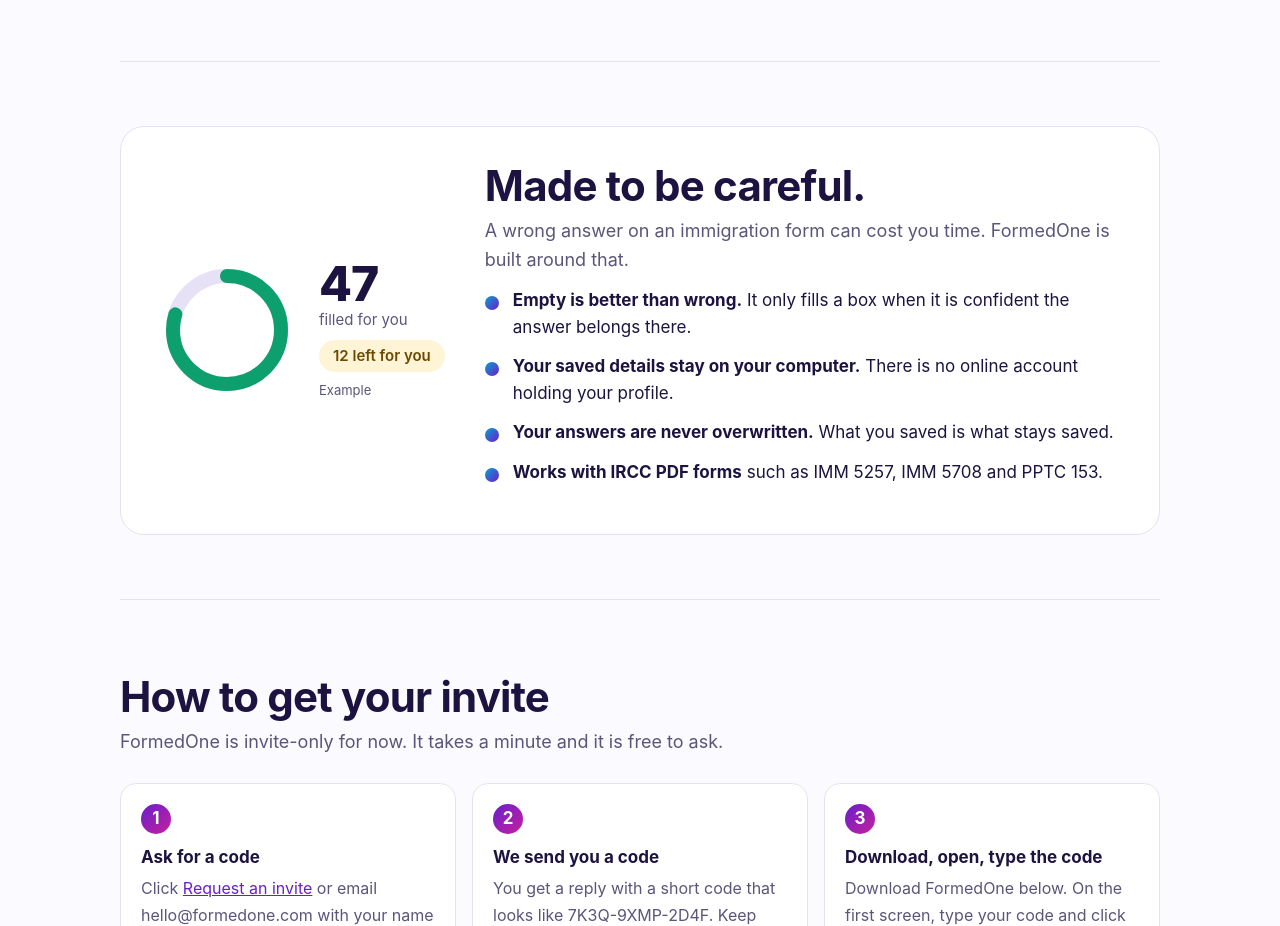
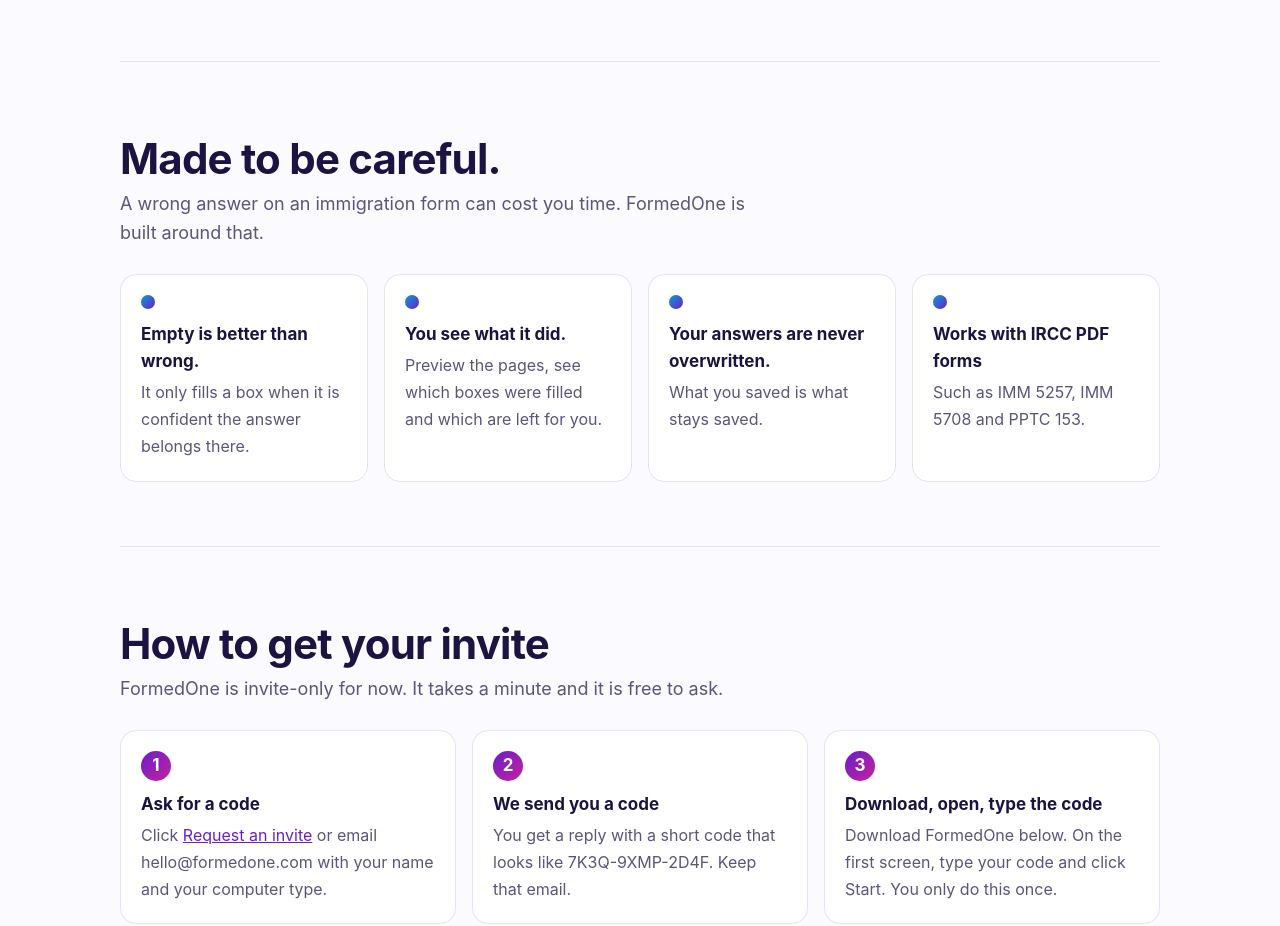
Before and after one commit to FatimaOkunola/formedone-downloads, a plain HTML site: page index.html in a window 1280 px wide. Shown: the part 1827-2753 px from the top of the page. Drawn offline with Linux system fonts and the light colour scheme.

Commit message:
Simpler careful section

```diff
--- a/index.html
+++ b/index.html
@@ -78,16 +78,11 @@ h2{font-size:clamp(28px,4.6vw,42px);line-height:1.1;margin:10px 0 8px;letter-spa
 .step:before{counter-increment:s;content:counter(s);display:inline-grid;place-items:center;width:30px;height:30px;border-radius:50%;background:linear-gradient(135deg,var(--purple),var(--magenta));color:#fff;font-weight:700;margin-bottom:10px}
 .step b{display:block;margin-bottom:4px}
 .step span{color:var(--muted);font-size:16px}
-.careful{background:var(--card);border:1px solid var(--line);border-radius:24px;padding:36px;display:flex;flex-wrap:wrap;gap:40px;align-items:center}
-.careful .ring{flex:0 0 auto;display:flex;align-items:center;gap:22px}
-.careful .txt{flex:1 1 360px;min-width:0}
-.ring .num{font-size:48px;font-weight:800;line-height:1;letter-spacing:-1px}
-.ring .cap{color:var(--muted);font-size:15px}
-.left{display:inline-block;margin-top:8px;background:#fff4d6;color:#6b4a00;border-radius:999px;padding:4px 14px;font-weight:600;font-size:15px}
-.ex{font-size:13px;color:var(--muted);margin-top:8px}
-ul.tick{padding:0;margin:0;list-style:none}
-ul.tick li{padding-left:28px;position:relative;margin:12px 0}
-ul.tick li:before{content:"";position:absolute;left:0;top:9px;width:14px;height:14px;border-radius:50%;background:linear-gradient(135deg,var(--blue),var(--purple))}
+.cares{display:grid;grid-template-columns:repeat(auto-fit,minmax(240px,1fr));gap:16px}
+.care{background:var(--card);border:1px solid var(--line);border-radius:16px;padding:20px}
+.care:before{content:"";display:block;width:14px;height:14px;border-radius:50%;background:linear-gradient(135deg,var(--blue),var(--purple));margin-bottom:12px}
+.care b{display:block;margin-bottom:4px}
+.care span{color:var(--muted);font-size:16px}
 .dl{display:grid;grid-template-columns:repeat(auto-fit,minmax(230px,1fr));gap:16px}
 .card{background:var(--card);border:1px solid var(--line);border-radius:16px;padding:20px}
 .card.pick{border-color:var(--purple);box-shadow:0 0 0 2px var(--purple) inset}
@@ -172,24 +167,13 @@ footer{padding:30px 0 50px;border-top:1px solid var(--line);color:var(--muted);f
 </section>
 
 <section>
-<div class="careful">
-<div class="ring">
-<svg width="140" height="140" viewBox="0 0 140 140" role="img" aria-label="Example: 47 boxes filled, 12 left for you">
-<circle cx="70" cy="70" r="54" fill="none" stroke="var(--line)" stroke-width="14"/>
-<circle cx="70" cy="70" r="54" fill="none" stroke="#0e9f6e" stroke-width="14" stroke-linecap="round" stroke-dasharray="270 340" transform="rotate(-90 70 70)"/>
-</svg>
-<div><div class="num">47</div><div class="cap">filled for you</div><span class="left">12 left for you</span><div class="ex">Example</div></div>
-</div>
-<div class="txt">
-<h2 style="margin-top:0">Made to be careful.</h2>
-<p class="sub" style="margin-bottom:12px">A wrong answer on an immigration form can cost you time. FormedOne is built around that.</p>
-<ul class="tick">
-<li><b>Empty is better than wrong.</b> It only fills a box when it is confident the answer belongs there.</li>
-<li><b>Your saved details stay on your computer.</b> There is no online account holding your profile.</li>
-<li><b>Your answers are never overwritten.</b> What you saved is what stays saved.</li>
-<li><b>Works with IRCC PDF forms</b> such as IMM 5257, IMM 5708 and PPTC 153.</li>
-</ul>
-</div>
+<h2>Made to be careful.</h2>
+<p class="sub">A wrong answer on an immigration form can cost you time. FormedOne is built around that.</p>
+<div class="cares">
+<div class="care"><b>Empty is better than wrong.</b><span>It only fills a box when it is confident the answer belongs there.</span></div>
+<div class="care"><b>You see what it did.</b><span>Preview the pages, see which boxes were filled and which are left for you.</span></div>
+<div class="care"><b>Your answers are never overwritten.</b><span>What you saved is what stays saved.</span></div>
+<div class="care"><b>Works with IRCC PDF forms</b><span>Such as IMM 5257, IMM 5708 and PPTC 153.</span></div>
 </div>
 </section>
 
```
